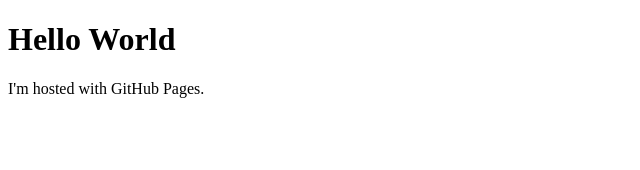
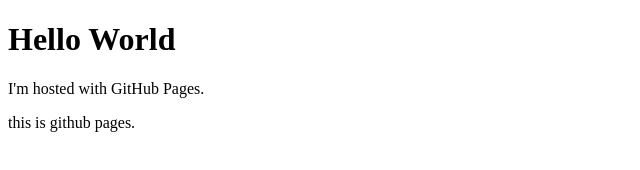
Before and after one commit to rakshitkoyani-simformsolutions/rakshitkoyani, a plain HTML site: page index.html in a window 1280 px wide. Shown: the whole page, without its empty margins (0-640 px from the left). Drawn offline with Linux system fonts and the light colour scheme.

Commit message:
Update index.html

```diff
--- a/index.html
+++ b/index.html
@@ -3,5 +3,6 @@
 <body>
 <h1>Hello World</h1>
 <p>I'm hosted with GitHub Pages.</p>
+  <p>this is github pages.</p>
 </body>
 </html>
```
